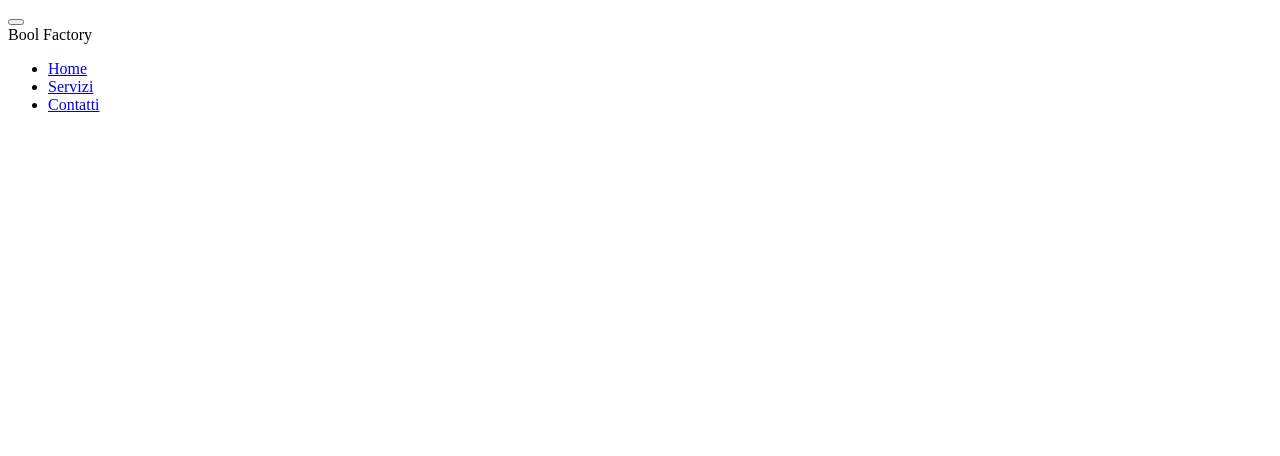
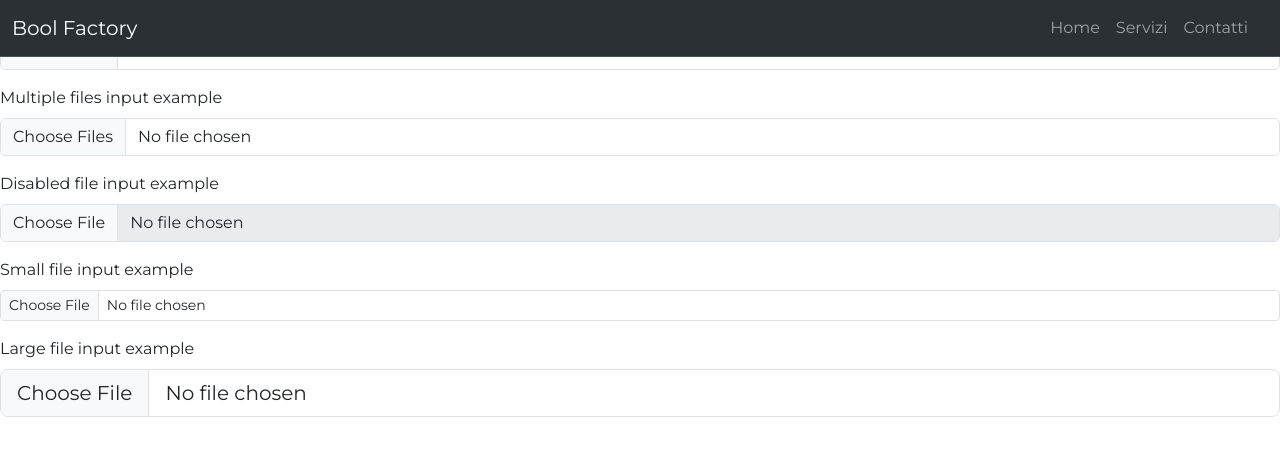
Before and after one commit to YilmazSedaghati/bootstrap-preventivo, a plain HTML site: page index.html in a window 1280 px wide. Drawn offline with nearby package versions, Linux system fonts and the light colour scheme; a web font is replaced by a local one.

Commit message:
navbar finished: form part done

```diff
--- /dev/null
+++ b/css/style.css
@@ -0,0 +1,6 @@
+* {
+    margin: 0;
+    padding: 0;
+    box-sizing: border-box;
+    font-family: "Montserrat", sans-serif;
+}
--- a/index.html
+++ b/index.html
@@ -5,32 +5,34 @@
     <meta charset="UTF-8">
     <meta name="viewport" content="width=device-width, initial-scale=1.0">
     <title>bootstrap-preventivo</title>
-    <link rel="stylesheet" href="">
-    <script src="https://cdn.jsdelivr.net/npm/@popperjs/core@2.11.8/dist/umd/popper.min.js"
-        integrity="sha384-I7E8VVD/ismYTF4hNIPjVp/Zjvgyol6VFvRkX/vR+Vc4jQkC+hVqc2pM8ODewa9r"
-        crossorigin="anonymous"></script>
-    <script src="https://cdn.jsdelivr.net/npm/bootstrap@5.3.3/dist/js/bootstrap.min.js"
-        integrity="sha384-0pUGZvbkm6XF6gxjEnlmuGrJXVbNuzT9qBBavbLwCsOGabYfZo0T0to5eqruptLy"
-        crossorigin="anonymous"></script>
+    <!-- insert css -->
+    <link rel="stylesheet" href="./css/style.css">
+    <!-- insert bootstrap link -->
+    <link href="https://cdn.jsdelivr.net/npm/bootstrap@5.3.3/dist/css/bootstrap.min.css" rel="stylesheet"
+        integrity="sha384-QWTKZyjpPEjISv5WaRU9OFeRpok6YctnYmDr5pNlyT2bRjXh0JMhjY6hW+ALEwIH" crossorigin="anonymous">
+    <link rel="stylesheet" href="https://cdn.jsdelivr.net/npm/bootstrap-icons@1.11.3/font/bootstrap-icons.min.css" />
+    <!-- insert font Montserrat -->
     <link rel="preconnect" href="https://fonts.googleapis.com">
     <link rel="preconnect" href="https://fonts.gstatic.com" crossorigin>
-    <link href="https://fonts.googleapis.com/css2?family=Montserrat:ital,wght@0,100..900;1,100..900&family=Smooch+Sans:wght@100..900&display=swap"
+    <link href="https://fonts.googleapis.com/css2?family=Montserrat:ital,wght@0,100..900;1,100..900&display=swap"
         rel="stylesheet">
 </head>
 
 <body>
     <header>
-
-        <nav class="navbar navbar-expand-lg bg-dark border-bottom border-body" data-bs-theme="dark">
-            <button class="navbar-toggler" type="button" data-bs-toggle="collapse" data-bs-target="#navbarTogglerDemo02"
-                aria-controls="navbarTogglerDemo02" aria-expanded="false" aria-label="Toggle navigation">
+        <!-- insert nav bar with site title and menu -->
+        <nav class="navbar navbar-expand-lg bg-dark border-bottom border-body fixed-top bg-body-tertiary"
+            data-bs-theme="dark">
+            <div class="container-fluid">
+                <a class="navbar-brand" href="#">Bool Factory</a>
+                <button class="navbar-toggler" type="button" data-bs-toggle="collapse"
+                    data-bs-target="#navbarSupportedContent" aria-controls="navbarSupportedContent"
+                    aria-expanded="false" aria-label="Toggle navigation">
                     <span class="navbar-toggler-icon"></span>
                 </button>
-            <div>
-                <a class="nav-link active" aria-current="page">Bool Factory</a>
-            </div>
-            <div class="collapse navbar-collapse" id="navbarTogglerDemo02">
-                <ul class="navbar-nav me-auto mb-2 mb-lg-0">
+                <div class="collapse navbar-collapse" id="navbarSupportedContent">
+                    <div class="container d-flex justify-content-end">
+                        <ul class="navbar-nav nav justify-content-end mb-2 mb-lg-0">
                             <li class="nav-item">
                                 <a class="nav-link" href="#">Home</a>
                             </li>
@@ -42,8 +44,33 @@
                             </li>
                         </ul>
                     </div>
+                </div>
+            </div>
         </nav>
     </header>
+    <!-- insert main part -->
+    <main>
+        <div class="mb-3">
+            <label for="formFile" class="form-label">Default file input example</label>
+            <input class="form-control" type="file" id="formFile">
+          </div>
+          <div class="mb-3">
+            <label for="formFileMultiple" class="form-label">Multiple files input example</label>
+            <input class="form-control" type="file" id="formFileMultiple" multiple>
+          </div>
+          <div class="mb-3">
+            <label for="formFileDisabled" class="form-label">Disabled file input example</label>
+            <input class="form-control" type="file" id="formFileDisabled" disabled>
+          </div>
+          <div class="mb-3">
+            <label for="formFileSm" class="form-label">Small file input example</label>
+            <input class="form-control form-control-sm" id="formFileSm" type="file">
+          </div>
+          <div>
+            <label for="formFileLg" class="form-label">Large file input example</label>
+            <input class="form-control form-control-lg" id="formFileLg" type="file">
+          </div>
+    </main>
 </body>
 
 </html>
```
Also changed, not shown: js/script.js (added). Lines whose indentation alone changed are shown as unchanged.
